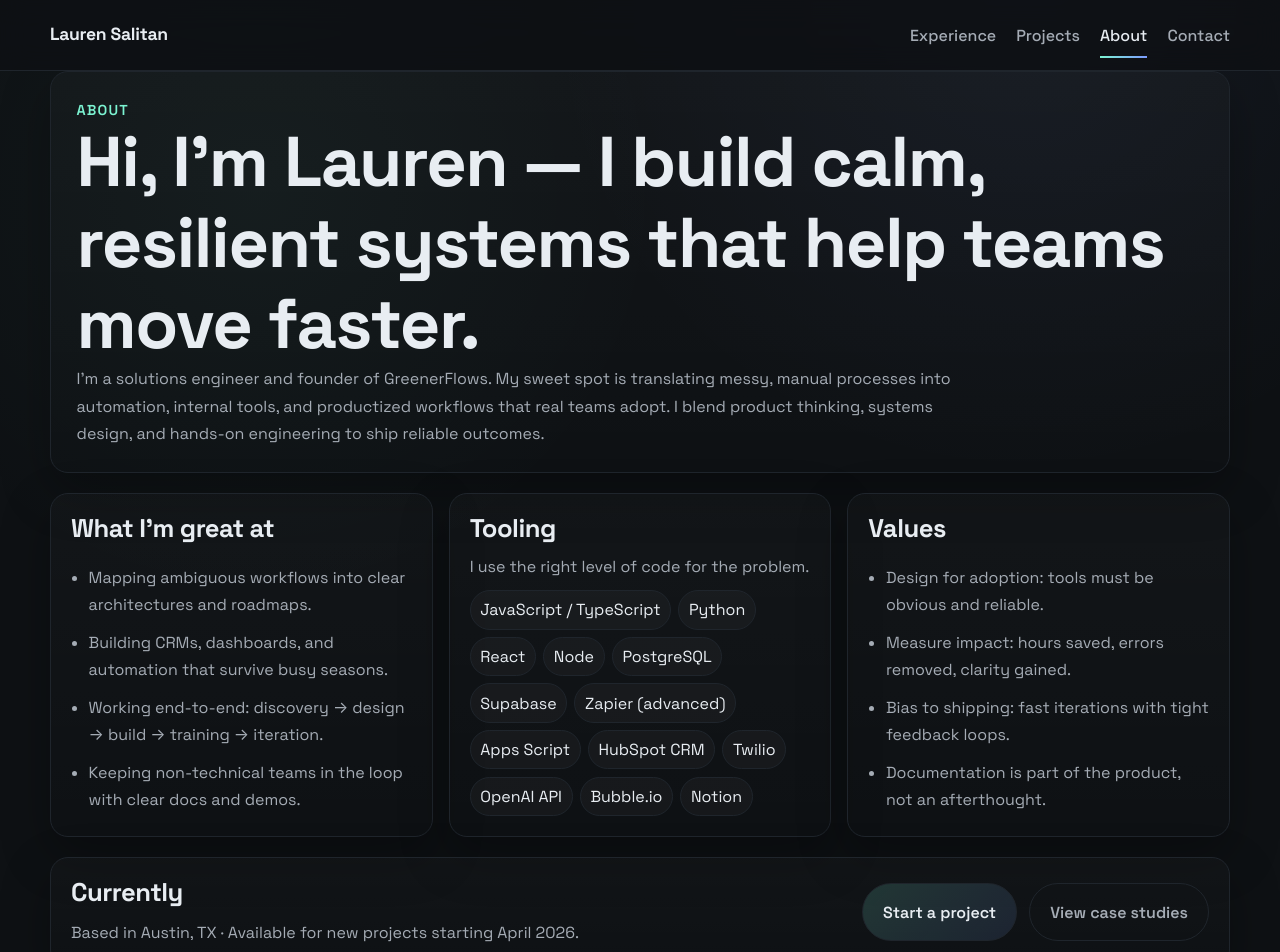
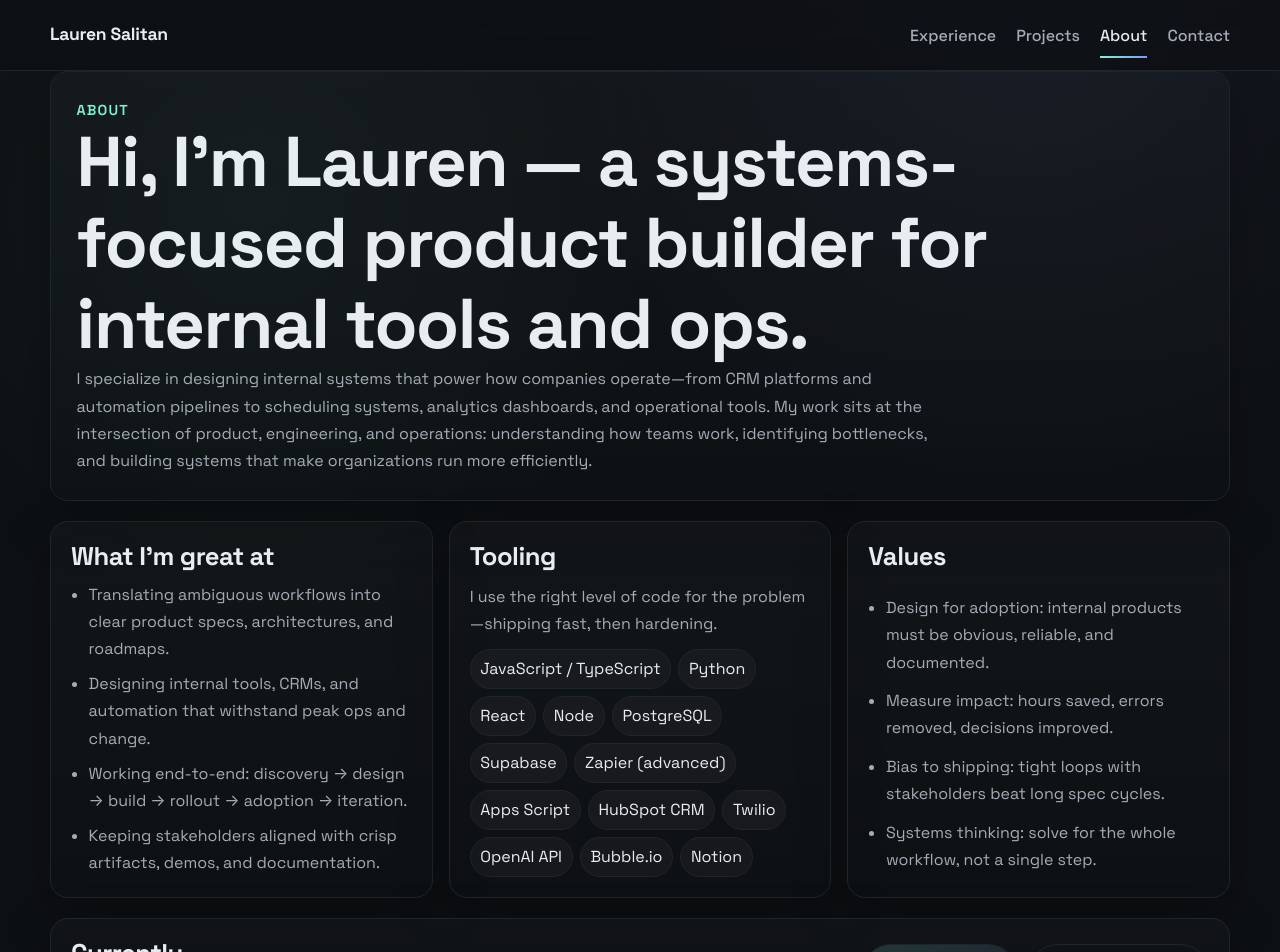
Before and after one commit to lauren-salitan/lauren-portfolio, a React (Vite) app: page /about in a window 1280 px wide. Shown: the top 952 px of the page. Built offline with nearby package versions, Linux system fonts and the light colour scheme.

Commit message:
narrative

```diff
--- a/index.html
+++ b/index.html
@@ -6,7 +6,7 @@
     <link rel="icon" type="image/svg+xml" href="/vite.svg" />
     <meta name="viewport" content="width=device-width, initial-scale=1.0" />
     <meta name="theme-color" content="#96282b" />
-    <meta name="description" content="Lauren Salitan - Solutions Engineer & Workflow Optimizer portfolio." />
+    <meta name="description" content="Lauren Salitan — technical product and systems builder creating internal platforms, automation, and operational infrastructure that turn messy workflows into scalable software systems." />
     <link rel="preconnect" href="https://fonts.googleapis.com">
     <link rel="preconnect" href="https://fonts.gstatic.com" crossorigin>
     <link href="https://fonts.googleapis.com/css2?family=Space+Grotesk:wght@400;500;600;700&family=Raleway:wght@400;600;700&display=swap" rel="stylesheet">
--- a/src/pages/About.jsx
+++ b/src/pages/About.jsx
@@ -6,11 +6,9 @@ export default function About() {
       <div className="container stack-lg">
         <div className="about-hero surface">
           <p className="eyebrow">About</p>
-          <h1>Hi, I’m Lauren — I build calm, resilient systems that help teams move faster.</h1>
+          <h1>Hi, I’m Lauren — a systems-focused product builder for internal tools and ops.</h1>
           <p className="about-lede">
-            I’m a solutions engineer and founder of GreenerFlows. My sweet spot is translating messy, manual processes into
-            automation, internal tools, and productized workflows that real teams adopt. I blend product thinking, systems
-            design, and hands-on engineering to ship reliable outcomes.
+            I specialize in designing internal systems that power how companies operate—from CRM platforms and automation pipelines to scheduling systems, analytics dashboards, and operational tools. My work sits at the intersection of product, engineering, and operations: understanding how teams work, identifying bottlenecks, and building systems that make organizations run more efficiently.
           </p>
         </div>
 
@@ -18,16 +16,16 @@ export default function About() {
           <div className="about-card surface">
             <h3>What I’m great at</h3>
             <ul>
-              <li>Mapping ambiguous workflows into clear architectures and roadmaps.</li>
-              <li>Building CRMs, dashboards, and automation that survive busy seasons.</li>
-              <li>Working end-to-end: discovery → design → build → training → iteration.</li>
-              <li>Keeping non-technical teams in the loop with clear docs and demos.</li>
+              <li>Translating ambiguous workflows into clear product specs, architectures, and roadmaps.</li>
+              <li>Designing internal tools, CRMs, and automation that withstand peak ops and change.</li>
+              <li>Working end-to-end: discovery → design → build → rollout → adoption → iteration.</li>
+              <li>Keeping stakeholders aligned with crisp artifacts, demos, and documentation.</li>
             </ul>
           </div>
 
           <div className="about-card surface">
             <h3>Tooling</h3>
-            <p className="muted">I use the right level of code for the problem.</p>
+            <p className="muted">I use the right level of code for the problem—shipping fast, then hardening.</p>
             <div className="pill-list">
               <span>JavaScript / TypeScript</span><span>Python</span><span>React</span><span>Node</span>
               <span>PostgreSQL</span><span>Supabase</span><span>Zapier (advanced)</span><span>Apps Script</span>
@@ -38,10 +36,10 @@ export default function About() {
           <div className="about-card surface">
             <h3>Values</h3>
             <ul>
-              <li>Design for adoption: tools must be obvious and reliable.</li>
-              <li>Measure impact: hours saved, errors removed, clarity gained.</li>
-              <li>Bias to shipping: fast iterations with tight feedback loops.</li>
-              <li>Documentation is part of the product, not an afterthought.</li>
+              <li>Design for adoption: internal products must be obvious, reliable, and documented.</li>
+              <li>Measure impact: hours saved, errors removed, decisions improved.</li>
+              <li>Bias to shipping: tight loops with stakeholders beat long spec cycles.</li>
+              <li>Systems thinking: solve for the whole workflow, not a single step.</li>
             </ul>
           </div>
         </div>
@@ -49,7 +47,7 @@ export default function About() {
         <div className="about-highlight surface">
           <div className="stack-md">
             <h3>Currently</h3>
-            <p className="muted">Based in Austin, TX · Available for new projects starting April 2026.</p>
+            <p className="muted">Based in Austin, TX</p>
           </div>
           <div className="about-cta">
             <a className="btn" href="/contact">Start a project</a>
--- a/src/pages/Experience.jsx
+++ b/src/pages/Experience.jsx
@@ -10,7 +10,7 @@ export default function Experience() {
         <section className="exp-block">
           <div className="exp-head">
             <h2>Work Experience</h2>
-            {/* <p className="exp-lede">Systems, automation, and product delivery across climate, travel, and startup teams.</p> */}
+            <p className="exp-lede">Product, engineering, and ops — turning operational pain points into internal products, automation, and scalable workflows.</p>
           </div>
           <div className="timeline">
             {workTimeline.map(item => (
--- a/src/pages/Home.jsx
+++ b/src/pages/Home.jsx
@@ -5,13 +5,10 @@ export default function Home() {
     <section className="home-hero page">
       <div className="container hero-grid">
         <div className="hero-text stack-lg">
-          <span className="eyebrow">
-            {/* Solutions engineer · Founder, GreenerFlows */}
-            Technical Product & Systems Builder
-            </span>
-          <h1>Building lean systems that keep teams moving.</h1>
+          <span className="eyebrow">Product systems & ops · Founder, GreenerFlows</span>
+          <h1>I design internal products that keep teams moving.</h1>
           <p className="lede">
-            I design and ship automation, internal tools, and modern web apps that remove friction for ops, sales, and product teams.
+            Technical product and systems builder who designs internal platforms, automation, and operational infrastructure that turn messy workflows into scalable software systems.
           </p>
 
           <div className="hero-actions">
@@ -20,30 +17,30 @@ export default function Home() {
           </div>
 
           <div className="hero-chips">
-            <span className="chip">Workflow automation</span>
+            <span className="chip">Product ops</span>
             <span className="chip">Internal tools</span>
-            <span className="chip">Operational infrastructure</span>
+            <span className="chip">Automation & AI</span>
           </div>
         </div>
 
         <div className="hero-card surface">
           <div className="hero-card__header">Currently</div>
           <div className="hero-stats">
-            {/* <div>
-              <p className="stat-label">Availability</p>
-              <p className="stat-value">April 2026</p>
-            </div> */}
+            <div>
+              <p className="stat-label">Focus</p>
+              <p className="stat-value">Product Ops / Internal Tools</p>
+            </div>
             <div>
               <p className="stat-label">Based in</p>
               <p className="stat-value">Austin, TX</p>
             </div>
-            <div>
+            {/* <div>
               <p className="stat-label">Recent focus</p>
-              <p className="stat-value">Ops automation</p>
-            </div>
+              <p className="stat-value">Systems for ops & revenue teams</p>
+            </div> */}
           </div>
           <div className="hero-foot">
-            <p className="muted">Helping teams to streamline operations and launch products fast.</p>
+            <p className="muted">Helping teams to streamline operations and ship products fast.</p>
           </div>
         </div>
       </div>
--- a/src/pages/Projects.jsx
+++ b/src/pages/Projects.jsx
@@ -34,7 +34,9 @@ export default function Projects() {
       <div className="container">
         <div className="projects-header">
           <h2>Featured Work</h2>
-          <p className="projects-lede">Automation, internal tools, and web builds shipped with speed and measurable impact. Click any card for the full case study.</p>
+          <p className="projects-lede">Products, automation, and decision-support systems for ops teams.</p>
+          <p className="projects-lede">Click a card for the full case study.</p>
+
         </div>
 
         <div className="proj-grid" ref={gridRef}>
```
